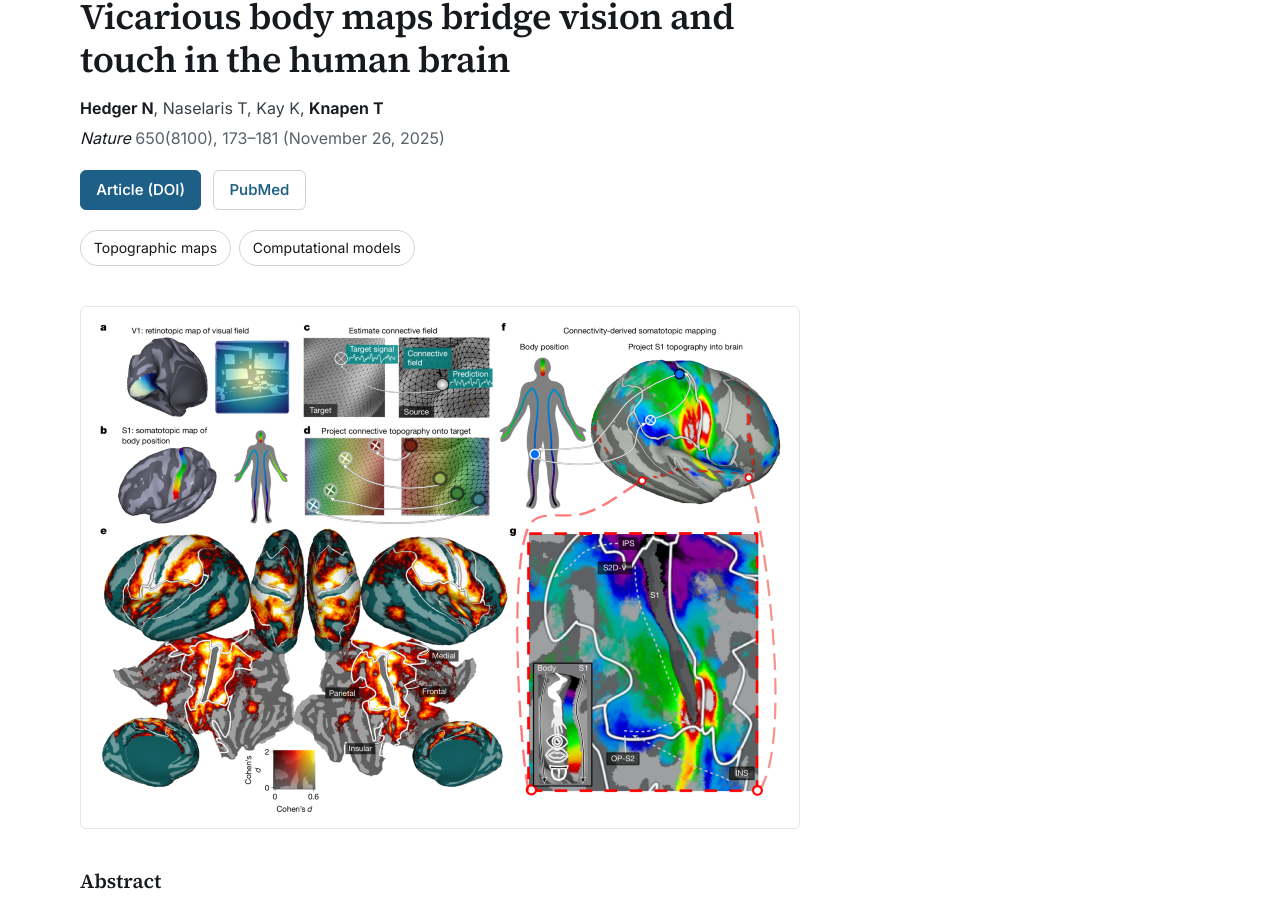
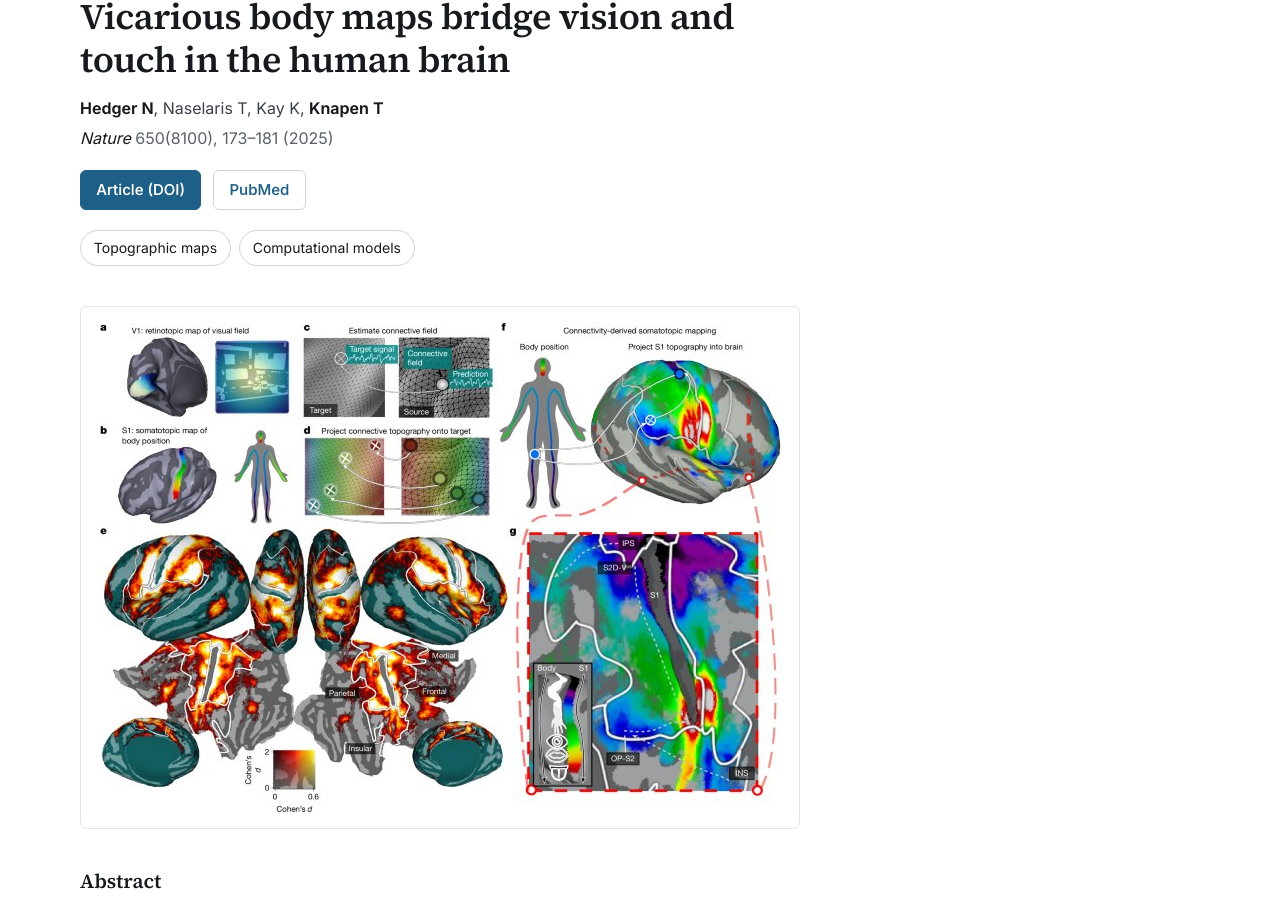
Before and after one commit to tknapen/tknapen.github.io, a Jekyll site: the page built from _publications/2025-11-26-NAT.markdown, in a window 1280 px wide. Shown: the part 169-1068 px from the top of the page. Built offline with Jekyll 4.4.1, drawn with Linux system fonts in a browser that asks for light colours.

Commit message:
Favicons, theme images from full-quality sources, year-only paper dates, lighter Nature figure
Co-Authored-By: Claude Opus 5.5 <noreply@anthropic.com>
Claude-Session: https://claude.ai/code/session_01RESkudxKKgTcMWv5G8utnc

```diff
--- a/_layouts/publication.html
+++ b/_layouts/publication.html
@@ -12,7 +12,7 @@ layout: default
     <p class="pub-meta">
       {%- if page.journal %}<cite>{{ page.journal }}</cite>{% endif %}
       {%- if page.citation %} {{ page.citation }}{% endif %}
-      ({{ page.date | date: "%B %-d, %Y" }})
+      ({{ page.date | date: "%Y" }})
     </p>
     {%- if page.doi or page.links %}
     <ul class="button-row">
--- a/_publications/2025-11-26-NAT.markdown
+++ b/_publications/2025-11-26-NAT.markdown
@@ -9,7 +9,7 @@ pmid: "41299177"
 type: article
 themes: [topographic-maps, computational-models]
 selected: true
-img: /img/publications/nature_2025_bodymaps.png
+img: /img/publications/nature_2025_bodymaps.jpg
 description: "Somatotopic body maps tile dorsolateral visual cortex and align with visual field tuning, linking visual and bodily reference frames."
 ---
 Our sensory systems work together to generate a cohesive experience of the world around us. Watching others being touched activates brain areas representing our own sense of touch: the visual system recruits touch-related computations to simulate bodily consequences of visual inputs. One long-standing question is how the brain implements this interface between visual and somatosensory representations. Here, to address this question, we developed a model to simultaneously map somatosensory body part tuning and visual field tuning throughout the brain. Applying our model to ongoing co-activations during rest resulted in detailed maps of body-part tuning in the brain's endogenous somatotopic network. During video watching, somatotopic tuning explains responses throughout the entire dorsolateral visual system, revealing an array of somatotopic body maps that tile the cortical surface. The body-position tuning of these maps aligns with visual tuning, predicting both preferences for visual field locations and visual-category preferences for body parts. These results reveal a mode of brain organization in which aligned visual-somatosensory topographic maps connect visual and bodily reference frames. This cross-modal interface is ideally situated to translate raw sensory impressions into more abstract formats that are useful for action, social cognition and semantic processing.
```
Also changed, not shown: assets/img/favicon-48.png (added), assets/img/favicon.svg (added), assets/img/themes/computational-models.jpg, assets/img/themes/perception-awareness.jpg, assets/img/themes/topographic-maps.jpg, img/publications/nature_2025_bodymaps.jpg (added).
